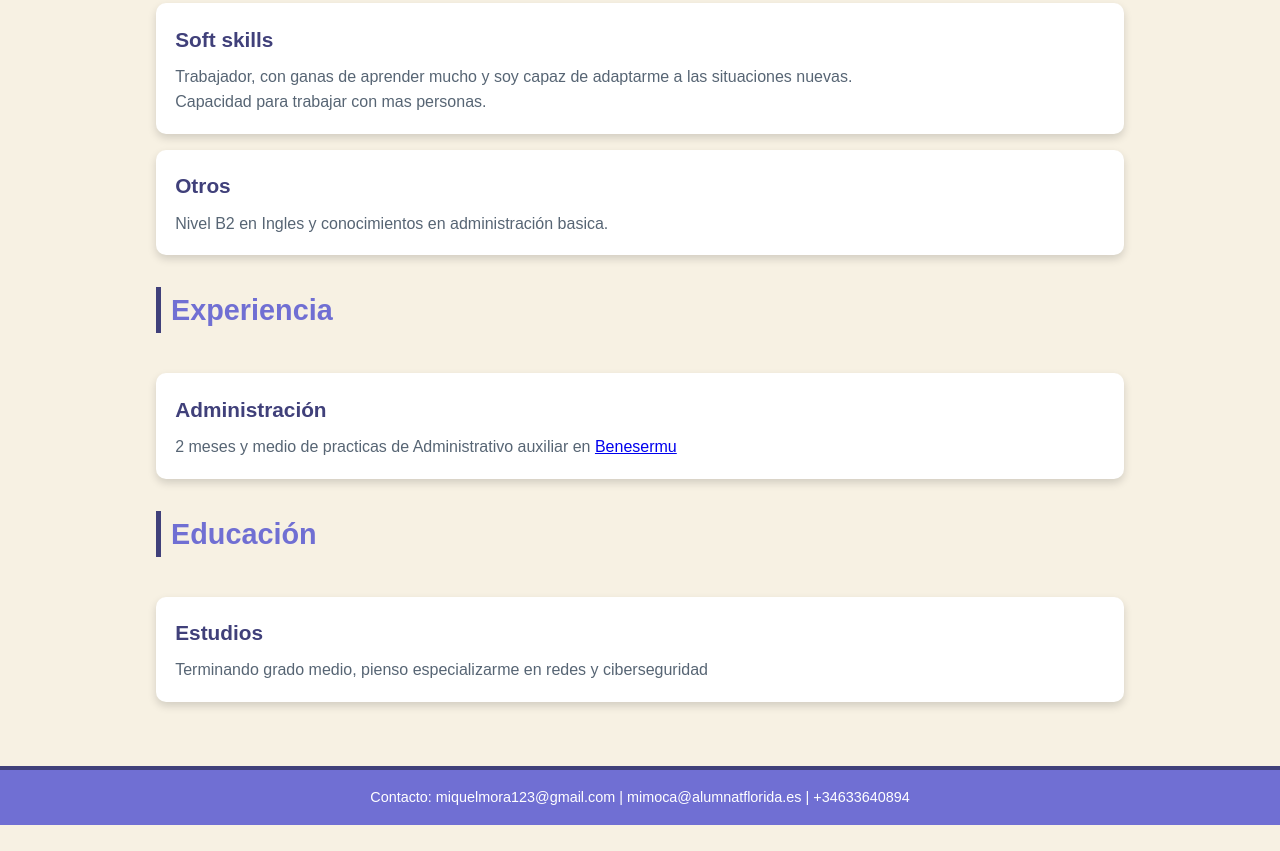
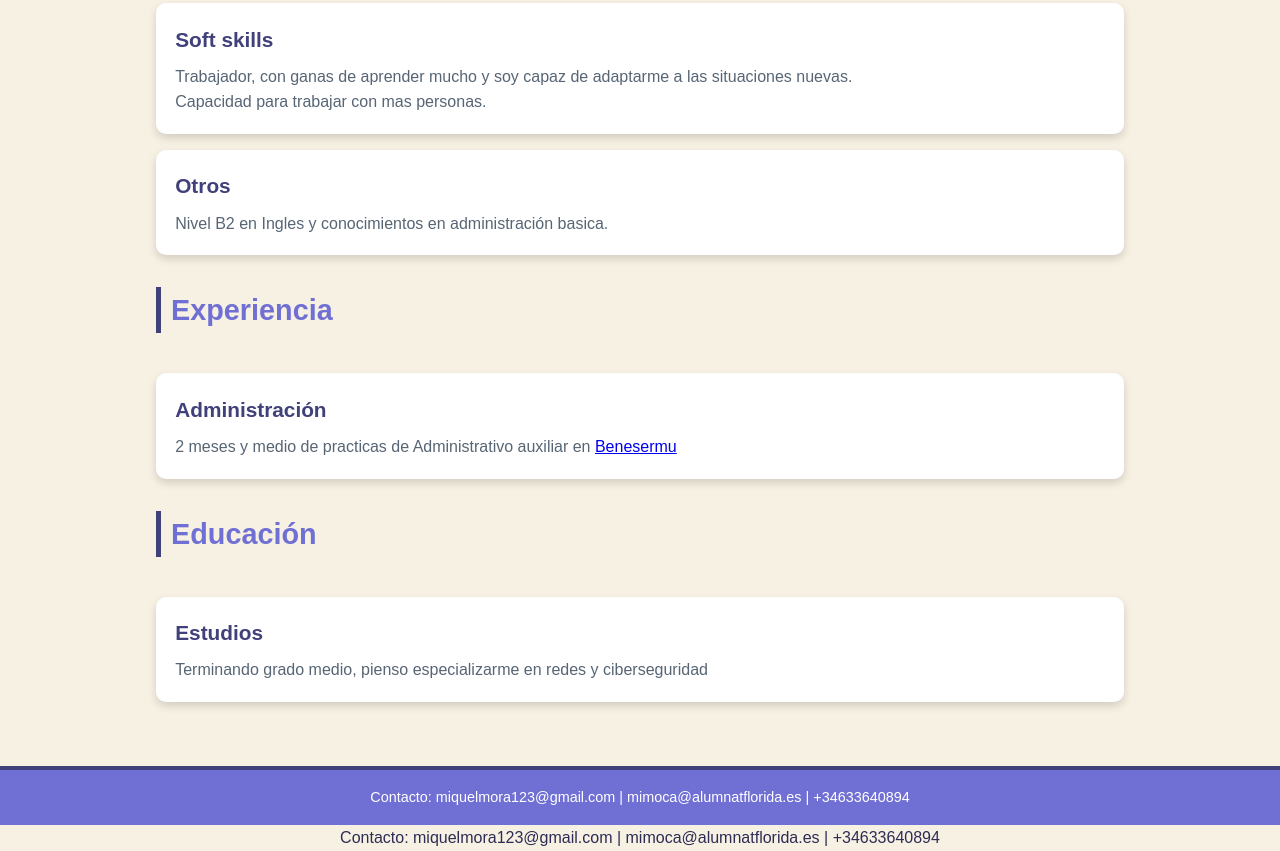
Before and after one commit to Rep-12/CV-WEB, a plain HTML site: page index.html in a window 1280 px wide. Shown: the part 764-1615 px from the top of the page. Before the commit the page ends 1589 px from the top, so only its background shows below. Drawn offline with Linux system fonts and the light colour scheme.

Commit message:
Update index.html

```diff
--- a/index.html
+++ b/index.html
@@ -80,3 +80,8 @@
     </footer>
 </body>
 </html>
+
+        <p>Contacto: miquelmora123@gmail.com | mimoca@alumnatflorida.es | +34633640894</p>
+    </footer>
+</body>
+</html>
```
